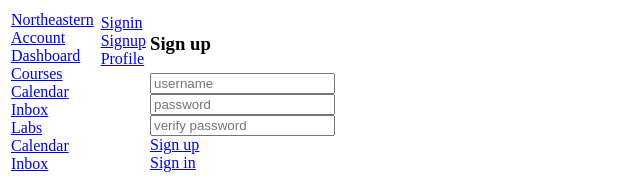
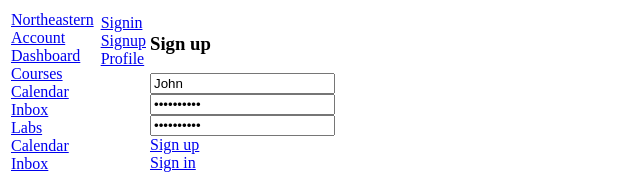
Before and after one commit to MurtazaN/kambaz-next-js, a Next.js app: page /Account/Signup in a window 1280 px wide. Shown: the top 186 px of the page, without its empty margins (0-640 px from the left). Built offline with nearby package versions, Linux system fonts and the light colour scheme.

Commit message:
Add Exams and Project pages; update forms for regrading
Added new Exams and Project pages under Courses. Updated Course navigation to include links to these new pages. Modified Signin and Signup forms to use default values and updated placeholders for regrading purposes.

```diff
--- a/app/(Kambaz)/Account/Signup/page.tsx
+++ b/app/(Kambaz)/Account/Signup/page.tsx
@@ -3,10 +3,21 @@ export default function Signup() {
   return (
     <div id="wd-signup-screen">
     <h3>Sign up</h3>
-      <input placeholder="username" className="wd-username" /><br/>
-      <input placeholder="password" type="password" className="wd-password" /><br/>
-      <input placeholder="verify password"
-             type="password" className="wd-password-verify" /><br/>
+      {/* changed placeholders for regrading */}
+      <input defaultValue="John" placeholder="John" className="wd-username" /><br/>
+      <input defaultValue={"jsdhfdsjhb"} placeholder="P@$$Waard" type="password" className="wd-password" /><br/>
+      <input defaultValue={"jsdhfdsjhb"} placeholder="PA$$Waard" type="password" className="wd-password-verify" /><br/>
+
+      {/*<label htmlFor="username">Your User Name:</label> <br/>
+      <input type="text" id="username" name="name" defaultValue="John Doe" /><br/>
+
+      <label htmlFor="password">Password</label> <br/>
+      <input type="password" id="password" name="password" defaultValue="P@$$Waaaard" /><br/>
+
+      <label htmlFor="verify_password">Verify your Password</label> <br/>
+      <input type="password" id="verify_password" name="password" defaultValue="P@$$Waaaard" /><br/> */}
+
+
       <Link  href="Profile" > Sign up </Link><br />
       <Link  href="Signin" > Sign in </Link>
     </div>
--- /dev/null
+++ b/app/(Kambaz)/Courses/[cid]/Exams/page.tsx
@@ -0,0 +1,6 @@
+export default function Quizzes() {
+  return (
+    <div>
+      <h2>Exams Page</h2>
+    </div>
+);}
--- a/app/(Kambaz)/Courses/[cid]/Navigation.tsx
+++ b/app/(Kambaz)/Courses/[cid]/Navigation.tsx
@@ -13,5 +13,8 @@ export default function CourseNavigation() {
         </Link><br/>
       <Link href="/Courses/1234/Grades" id="wd-course-grades-link">Grades</Link><br/>
       <Link href="/Courses/1234/People/Table" id="wd-course-people-link">People</Link><br/>
+      {/* Additions for regrading */}
+      <Link href="/Courses/1234/Exams" id="wd-course-exams-link">Exams</Link><br/>
+      <Link href="/Courses/1234/Project" id="wd-course-project-link">Project</Link><br/>
     </div>
   );}
--- /dev/null
+++ b/app/(Kambaz)/Courses/[cid]/Project/page.tsx
@@ -0,0 +1,6 @@
+export default function Quizzes() {
+  return (
+    <div>
+      <h2>Projects Page</h2>
+    </div>
+);}
```
Also changed, not shown: app/(Kambaz)/Account/Signin/page.tsx (+11 -2 lines).
